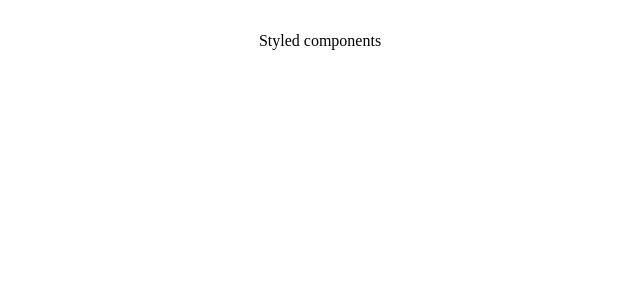
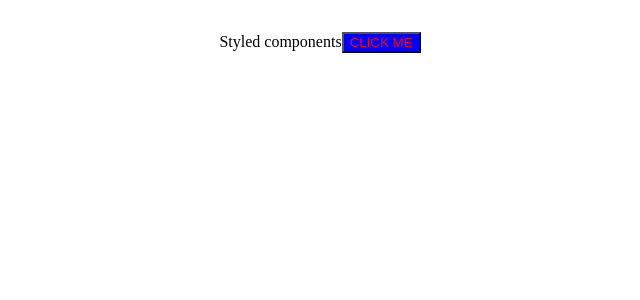
Before and after one commit to ianinazarenko/styled-components-training, a React (Create React App) app: page / in a window 1280 px wide. Shown: the top 300 px of the page, without its empty margins (320-960 px from the left). Built offline with nearby package versions, Linux system fonts and the light colour scheme.

Commit message:
Minor changes

```diff
--- a/package.json
+++ b/package.json
@@ -1,5 +1,5 @@
 {
-  "name": "styled-components",
+  "name": "styled-components-training",
   "version": "0.1.0",
   "private": true,
   "dependencies": {
@@ -9,6 +9,7 @@
     "react": "^17.0.2",
     "react-dom": "^17.0.2",
     "react-scripts": "4.0.3",
+    "styled-components": "^5.2.3",
     "web-vitals": "^1.1.1"
   },
   "scripts": {
--- a/src/App.js
+++ b/src/App.js
@@ -1,7 +1,19 @@
-import "./App.css";
+import './App.css';
+import styled from 'styled-components';
+
+const Button = styled.button`
+  color: red;
+  background: blue;
+  text-transform: uppercase;
+`;
 
 function App() {
-  return <div className="App">Styled components</div>;
+  return (
+    <div className='App'>
+      Styled components
+      <Button>click me</Button>
+    </div>
+  );
 }
 
 export default App;
```
Also changed, not shown: 1 other file (tests, documents, lock files or other folders).
